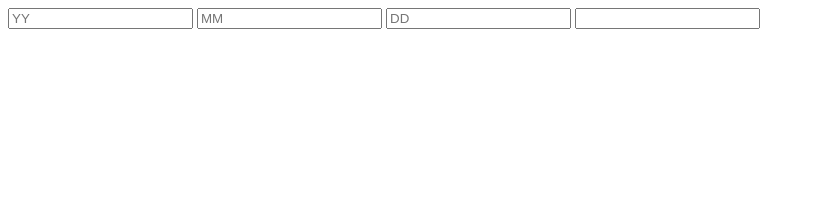
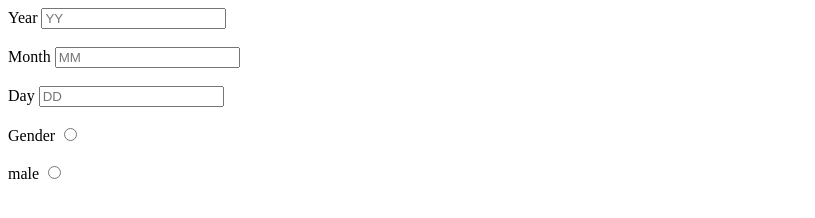
Before and after one commit to bintadam/Akan-Names, a plain HTML site: page index.html in a window 1280 px wide. Shown: the whole page, without its empty margins (0-815 px from the left). Drawn offline with Linux system fonts and the light colour scheme.

Commit message:
added inputs and labels

```diff
--- a/index.html
+++ b/index.html
@@ -9,11 +9,20 @@
   </head>
   <body>
     <form action="">
+      <label for="year">Year</label>
       <input type="number" name="Year-Of-Birth" id="year" placeholder="YY" required>
+      <br><br>
+      <label for="month">Month</label>
       <input type="number" name="Month-Of Birth" id="month" placeholder="MM" required>
+      <br><br>
+      <label for="day">Day</label>
       <input type="number" name="Day-Of-Birth" id="day" placeholder="DD" required>
-
-      <input type="">
+      <br><br>
+      <label for="gender">Gender</label>
+      <input type="radio" id="male" name="gender" value="male">
+      <br><br>
+      <label for="gender">male</label>
+      <input type="radio" id="female" name="gender" value="female">
     </form>
 
   </body>
```
